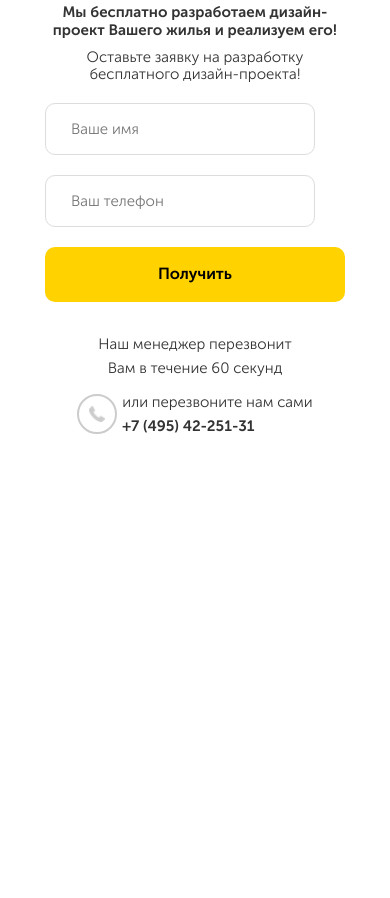
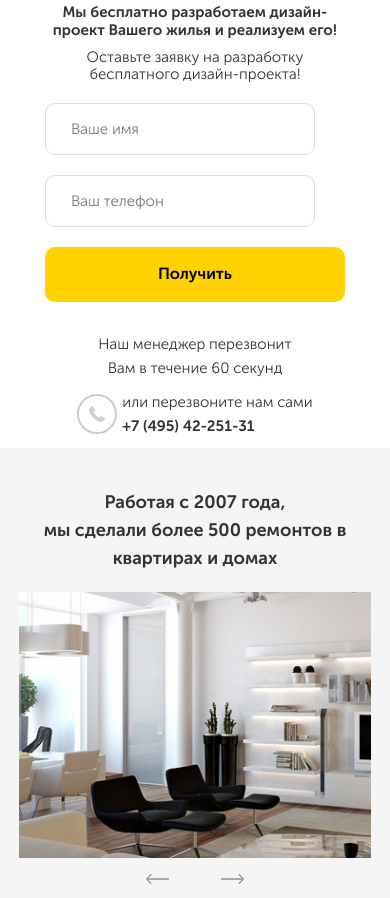
Before and after one commit to ihar4/practic, a plain HTML site: page index.html in a window 390 px wide. Shown: the part 963-1861 px from the top of the page. Before the commit the page ends 1411 px from the top, so only its background shows below. Drawn offline with nearby package versions, Linux system fonts and the light colour scheme.

Commit message:
Добавили и адаптировали слайдер

```diff
--- /dev/null
+++ b/css/slick.css
@@ -0,0 +1,119 @@
+/* Slider */
+.slick-slider
+{
+    position: relative;
+
+    display: block;
+    box-sizing: border-box;
+
+    -webkit-user-select: none;
+       -moz-user-select: none;
+        -ms-user-select: none;
+            user-select: none;
+
+    -webkit-touch-callout: none;
+    -khtml-user-select: none;
+    -ms-touch-action: pan-y;
+        touch-action: pan-y;
+    -webkit-tap-highlight-color: transparent;
+}
+
+.slick-list
+{
+    position: relative;
+
+    display: block;
+    overflow: hidden;
+
+    margin: 0;
+    padding: 0;
+}
+.slick-list:focus
+{
+    outline: none;
+}
+.slick-list.dragging
+{
+    cursor: pointer;
+    cursor: hand;
+}
+
+.slick-slider .slick-track,
+.slick-slider .slick-list
+{
+    -webkit-transform: translate3d(0, 0, 0);
+       -moz-transform: translate3d(0, 0, 0);
+        -ms-transform: translate3d(0, 0, 0);
+         -o-transform: translate3d(0, 0, 0);
+            transform: translate3d(0, 0, 0);
+}
+
+.slick-track
+{
+    position: relative;
+    top: 0;
+    left: 0;
+
+    display: block;
+    margin-left: auto;
+    margin-right: auto;
+}
+.slick-track:before,
+.slick-track:after
+{
+    display: table;
+
+    content: '';
+}
+.slick-track:after
+{
+    clear: both;
+}
+.slick-loading .slick-track
+{
+    visibility: hidden;
+}
+
+.slick-slide
+{
+    display: none;
+    float: left;
+
+    height: 100%;
+    min-height: 1px;
+}
+[dir='rtl'] .slick-slide
+{
+    float: right;
+}
+.slick-slide img
+{
+    display: block;
+}
+.slick-slide.slick-loading img
+{
+    display: none;
+}
+.slick-slide.dragging img
+{
+    pointer-events: none;
+}
+.slick-initialized .slick-slide
+{
+    display: block;
+}
+.slick-loading .slick-slide
+{
+    visibility: hidden;
+}
+.slick-vertical .slick-slide
+{
+    display: block;
+
+    height: auto;
+
+    border: 1px solid transparent;
+}
+.slick-arrow.slick-hidden {
+    display: none;
+}
--- a/index.html
+++ b/index.html
@@ -7,6 +7,7 @@
  <meta http-equiv="X-UA-Compatible" content="ie=edge">
  <title>Practic</title>
  <link rel="stylesheet" href="css/style.css">
+ <link rel="stylesheet" href="css/slick.css">
 </head>
 
 <body>
@@ -90,6 +91,21 @@
   </div>
  </section>
 
+ <section class="portfolio">
+  <div class="container">
+   <h2 class="section-title section-title_center">Работая с 2007 года, <br>
+    мы сделали более 500 ремонтов в квартирах и домах</h2>
+   <div class="slider">
+    <div class="slider-item"><img src="img/portfolio/slider-image-1.jpg" alt=""></div>
+    <div class="slider-item"><img src="img/portfolio/slider-image-2.jpg" alt=""></div>
+    <div class="slider-item"><img src="img/portfolio/slider-image-3.jpg" alt=""></div>
+    <div class="slider-item"><img src="img/portfolio/slider-image-1.jpg" alt=""></div>
+    <div class="slider-item"><img src="img/portfolio/slider-image-2.jpg" alt=""></div>
+    <div class="slider-item"><img src="img/portfolio/slider-image-3.jpg" alt=""></div>
+   </div>
+  </div>
+ </section>
+
  <div class="modal" id="modal-callblock">
   <div class="modal__dialog">
    <div class="modal__close">&#10006</div>
@@ -136,7 +152,8 @@
     <span class="modal-form__subtitle">Заполните поля ниже - мы свяжемся с Вами</span>
     <form action="#">
      <input type="text" class="input input-name modal-form__input" placeholder="Ваше имя">
-    <input type="tel" pattern="+7-[0-9]{3}-[0-9]{2}-[0-9]{2}-[0-9]{3}" class="input input-tel modal-form__input" placeholder="Ваш телефон">
+     <input type="tel" pattern="+7-[0-9]{3}-[0-9]{2}-[0-9]{2}-[0-9]{3}" class="input input-tel modal-form__input"
+      placeholder="Ваш телефон">
      <button type="submit" class="button form__button modal__button">Узнать стоимость</button>
     </form>
     <span class="modal-form__phone-text">Или Вы можете перезвонить нам сами по телефону:</span>
@@ -154,6 +171,43 @@
   });
  </script>
 
+ <script type="text/javascript" src="//code.jquery.com/jquery-1.11.0.min.js"></script>
+ <script src="js/slick.min.js"></script>
+ <script>
+  $(document).ready(function () {
+   $('.slider').slick({
+    slidesToShow: 3,
+    slidesToScroll: 1,
+    nextArrow: '<div class="arrow arrow_right"></div>',
+    prevArrow: '<div class="arrow arrow_left"></div>',
+    responsive: [{
+      breakpoint: 1200,
+      settings: {
+       slidesToShow: 3,
+       slidesToScroll: 3,
+      }
+     },
+     {
+      breakpoint: 1024,
+      settings: {
+       slidesToShow: 2,
+       slidesToScroll: 1
+      }
+     },
+     {
+      breakpoint: 480,
+      settings: {
+       slidesToShow: 1,
+       slidesToScroll: 1
+      }
+     }
+    ]
+   });
+  });
+ </script>
+
+
+
 </body>
 
 </html>
--- a/sass/_media.sass
+++ b/sass/_media.sass
@@ -3,6 +3,11 @@
   width: 970px
  .modal__dialog
   width: 920px
+ .slider
+  &-item
+   img
+    max-width: 95%
+
 
 @media (max-width: 992px)
  .container
@@ -14,6 +19,7 @@
     line-height: 36px
  .feedback
   background: #fff
+  padding: 40px 0
  .modal
   &-price
    order: 0
@@ -29,6 +35,14 @@
     margin-top: 20px
     +bold
     padding: 0
+ .section
+  &-title
+   font-size: 24px
+   line-height: 35px
+ .portfolio
+  padding: 40px 0
+ .slider
+  margin-top: 20px
 
 
 @media (max-width: 768px)
@@ -54,6 +68,10 @@
   &__dialog
    padding: 20px
    width: auto
+ .section
+   &-title
+    font-size: 18px
+    line-height: 28px
 
 
 @media (max-width: 576px)
@@ -97,3 +115,10 @@
    padding-bottom: 10px
   &__img
    margin-right: 5px
+ .slider
+  .arrow
+   bottom: -30px
+   &_left
+    background-size: 50%
+   &_right
+    background-size: 50%
--- a/sass/_modal.sass
+++ b/sass/_modal.sass
@@ -31,7 +31,6 @@
    font-size: 22px
    line-height: 33px
    margin: 0 0 60px 0
-   padding: 0
   &__subtitle
    display: block
    +light
--- /dev/null
+++ b/sass/_portfolio.sass
@@ -0,0 +1,27 @@
+.portfolio
+ background-color: $light-bg-color
+ padding: 100px 0
+.slider
+ margin-top: 80px
+ &-item
+  text-align: center
+  img
+   margin: auto
+ .arrow
+  width: 45px
+  height: 19px
+  position: absolute
+  bottom: -68px
+  &:hover
+   cursor: pointer
+  &_right
+   left: 50%
+   background: url("../img/right-arrow.png") no-repeat center
+   background-size: 100%
+   transform: translateX(15px)
+  &_left
+   left: 50%
+   margin-left: -15px
+   transform: translateX(-45px)
+   background: url("../img/left-arrow.png") no-repeat center
+   background-size: 100%
--- a/sass/style.sass
+++ b/sass/style.sass
@@ -7,6 +7,7 @@
 @import 'main'
 @import 'feedback'
 @import 'modal'
+@import 'portfolio'
 
 *, *:before, *:after
  box-sizing: border-box
@@ -22,4 +23,13 @@ body
 img
  max-width: 100%
 
+.section
+ &-title
+  margin: 0
+  +bold
+  line-height: 45px
+  font-size: 30px
+  &_center
+   text-align: center
+
 @import 'media'
```
Also changed, not shown: css/style.css, img/left-arrow.png (added), img/portfolio/slider-image-1.jpg (added), img/portfolio/slider-image-2.jpg (added), img/portfolio/slider-image-3.jpg (added), img/right-arrow.png (added), js/slick.min.js (added), 1 other file. Lines whose indentation alone changed are shown as unchanged.
